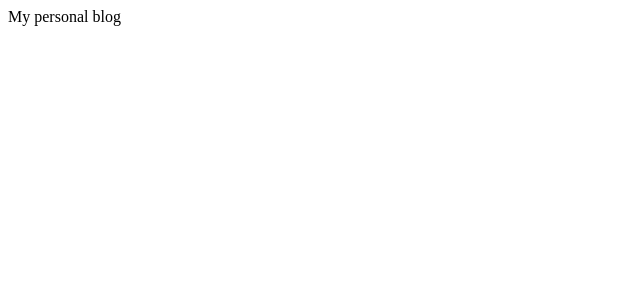
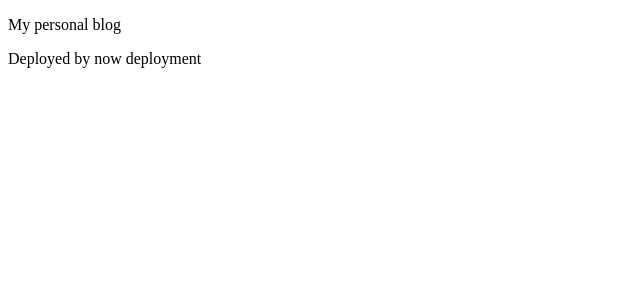
Before and after one commit to vitaliimelnychuk/blog, a Next.js app: page / in a window 1280 px wide. Shown: the top 300 px of the page, without its empty margins (0-640 px from the left). Built offline with nearby package versions, Linux system fonts and the light colour scheme.

Commit message:
add now deployment

```diff
--- a/pages/index.tsx
+++ b/pages/index.tsx
@@ -1,5 +1,8 @@
 const Index = () => (
-  <div>My personal blog</div>
+  <div>
+    <p>My personal blog</p>
+    <p>Deployed by now deployment</p>
+  </div>
 );
 
 export default Index;
```
